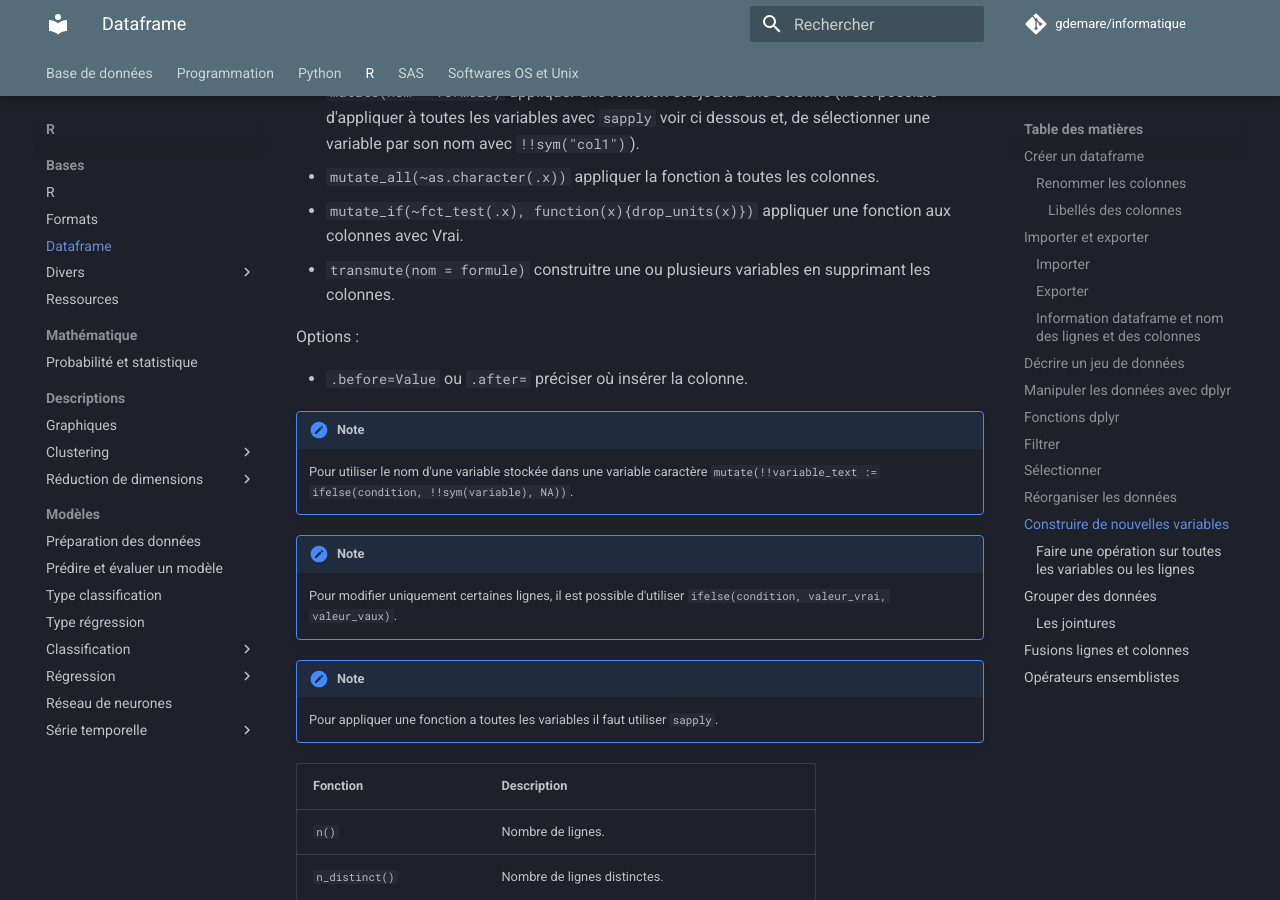
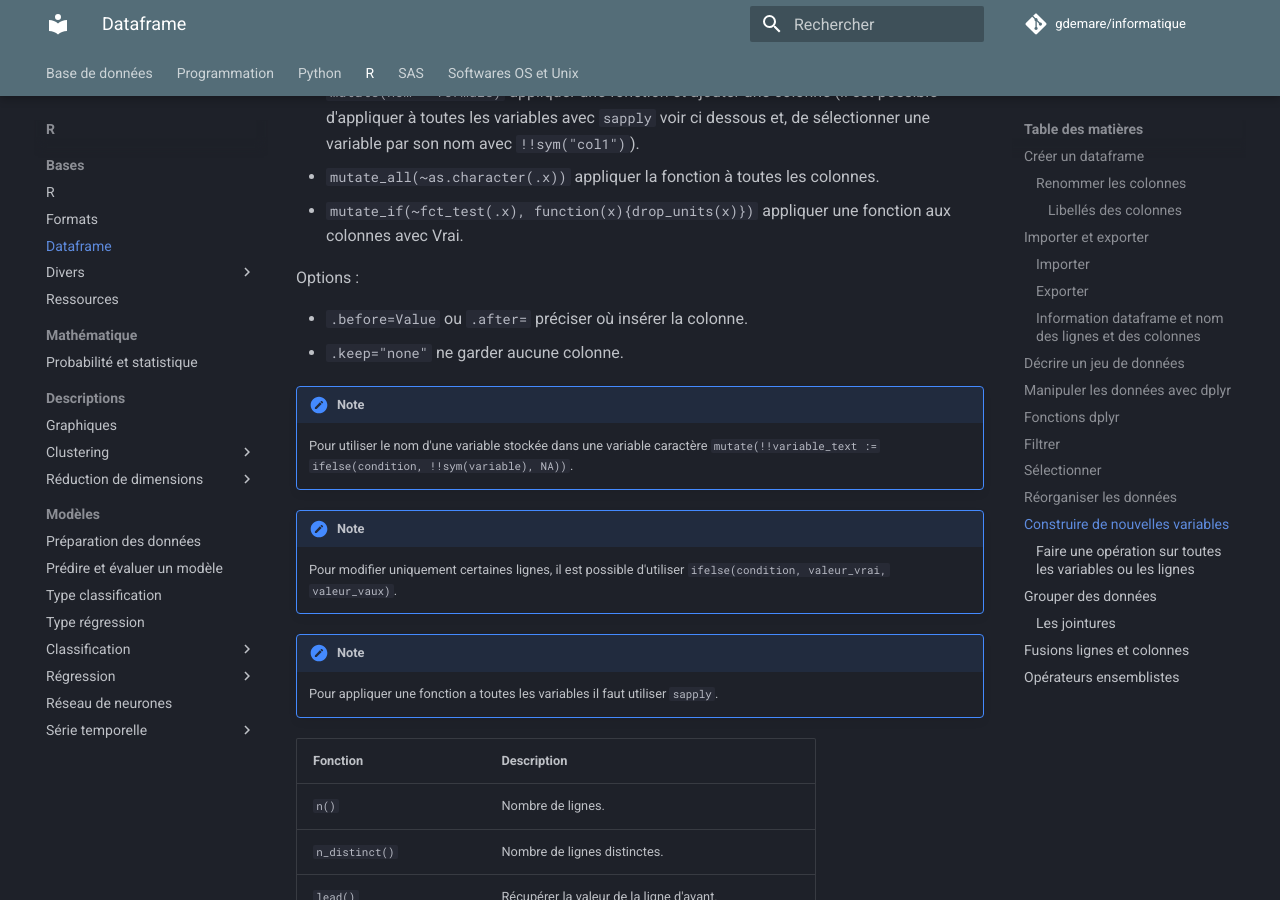
Before and after one commit to gdemare/Informatique, an MkDocs documentation site: the page built from docs/r/manipuler-donnees_r.md, in a window 1280 px wide and 900 px high, scrolled down 4966 px. Built offline with MkDocs 1.6.1 and Material for MkDocs 9.7.7, drawn with Linux system fonts in a browser that asks for light colours; comment, search, counter and statistics services are not loaded.

Commit message:
Update manipuler-donnees_r.md

```diff
--- a/docs/r/manipuler-donnees_r.md
+++ b/docs/r/manipuler-donnees_r.md
@@ -166,11 +166,11 @@ OrchardSprays %>%
 * `mutate(nom = formule)` appliquer une fonction et ajouter une colonne (il est possible d'appliquer à toutes les variables avec `sapply` voir ci dessous et, de sélectionner une variable par son nom avec `!!sym("col1")`).
 * `mutate_all(~as.character(.x))` appliquer la fonction à toutes les colonnes.
 * `mutate_if(~fct_test(.x), function(x){drop_units(x)})` appliquer une fonction aux colonnes avec Vrai.
-* `transmute(nom = formule)` construitre une ou plusieurs variables en supprimant les colonnes.
 
 Options :
 
 * `.before=Value` ou  `.after=` préciser où insérer la colonne.
+* `.keep="none"` ne garder aucune colonne.
 
 !!! note
 	Pour utiliser le nom d'une variable stockée dans une variable caractère `mutate(!!variable_text := ifelse(condition, !!sym(variable), NA))`.
```
